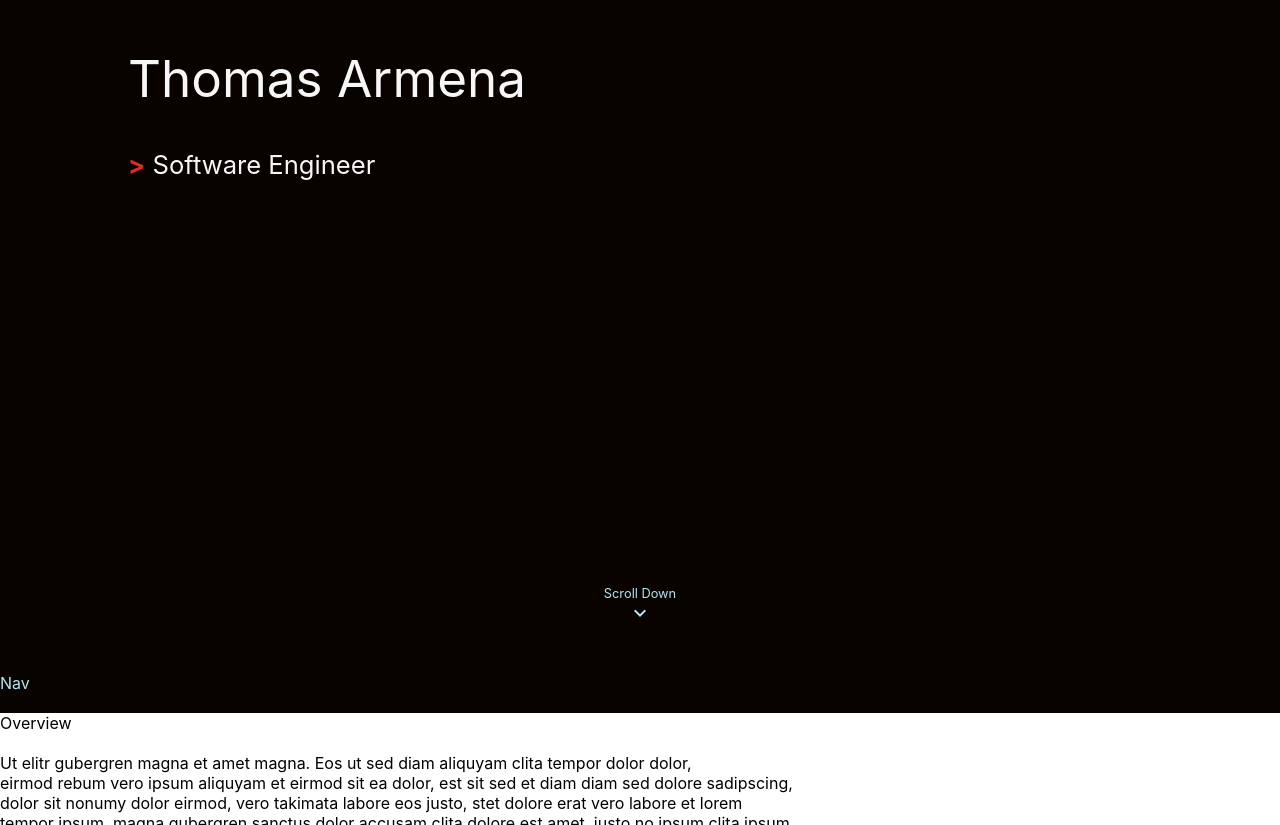
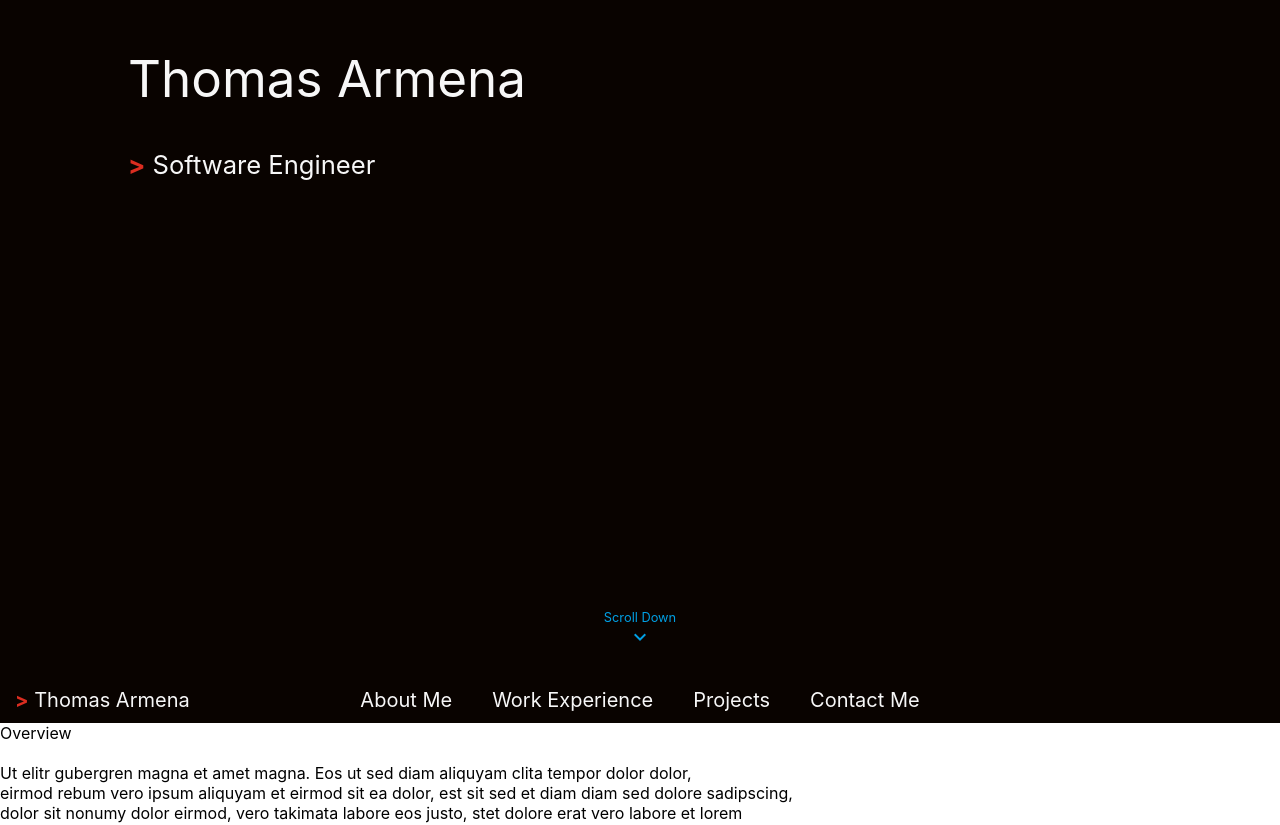
Before and after one commit to thomas-armena/personal-website, a React (Create React App) app: page / in a window 1280 px wide. Shown: the part 127-952 px from the top of the page. Built offline with nearby package versions, Linux system fonts and the light colour scheme.

Commit message:
Implemented responsive nav bar

```diff
--- a/src/App.css
+++ b/src/App.css
@@ -9,6 +9,12 @@ h1 { font-family: Consolas, monaco, monospace; font-size: 24px; font-style: norm
   background-color: #090300;
   color: #F7F7F7;
   position: relative;
+}
+
+@media only screen and (max-width: 768px) {
+  .header {
+    height: 100vh;
+  }
 }
 
 .header-name-tagline-wrapper {
@@ -46,10 +52,10 @@ h1 { font-family: Consolas, monaco, monospace; font-size: 24px; font-style: norm
 
 .header-scroll-prompt {
   position: absolute;
-  bottom: 3%;
+  bottom: 0%;
   left: 50%;
   transform: translate(-50%, -50%);
-  color: #B5E4F4;
+  color: #01A0E4;
   font-size: 1vw;
   text-align: center;
 }
@@ -67,13 +73,28 @@ h1 { font-family: Consolas, monaco, monospace; font-size: 24px; font-style: norm
 
 .nav {
   width: 100%;
-  height: 5vh;
+  height: 50px;
   background-color: #090300;
-  color: #B5E4F4;
+  color: #F7F7F7;
+}
+
+
+
+.nav-links {
+  display: flex;
+  flex-direction: row;
+  justify-content: center;
+}
+
+.nav-links a {
+  margin-left: 5px;
+  margin-right: 5px;
+  padding: 15px;
+  font-size: 20px;
 }
 
 .sticky + .content {
-  padding-top: 5vh;
+  padding-top: 50px;
 }
 
 .sticky {
@@ -81,6 +102,67 @@ h1 { font-family: Consolas, monaco, monospace; font-size: 24px; font-style: norm
   position: fixed;
   top: 0;
 }
+
+#nav-name {
+  position: absolute;
+  padding: 15px;
+  font-size: 20px;
+}
+
+#nav-name b {
+  color: #DB2D20;
+}
+
+#nav-menu-button {
+  display: none;
+}
+
+@media only screen and (max-width: 768px) {
+  .nav-links {
+    display: block;
+    top: 50px;
+    position: fixed;
+    width: 100%;
+    flex-direction: column;
+    justify-content: space-evenly;
+    height: 50vh;
+    text-align: right;
+    left: 100vh;
+    transition: left 0.7s;
+    -webkit-transition: left 0.7s; /* For Safari 3.1 to 6.0 */
+
+  }
+
+  .show {
+    left: 0;
+  }
+
+  .nav-links a {
+    display: block;
+    background-color: #090300;
+    padding: 15px;
+    margin: 0;
+  }
+
+  #nav-menu-button {
+    display: none;
+    position: absolute;
+    font-size: 20px;
+    padding: 15px;
+    right: 0px;
+    cursor: pointer;
+
+  }
+
+  .sticky #nav-menu-button {
+    display: inline-block;
+  }
+
+  #nav-menu-button i {
+    cursor: pointer;
+  }
+}
+
 
 
 /* "terminal.background":"#090300",
--- a/src/components/Header/index.js
+++ b/src/components/Header/index.js
@@ -36,7 +36,7 @@ const ScrollPrompt = () => {
     return (
         <div className='header-scroll-prompt'>
             Scroll Down <br/>
-            <i class="material-icons">keyboard_arrow_down</i>
+            <i className="material-icons">keyboard_arrow_down</i>
         </div>
     )
 }
--- a/src/components/Nav.js
+++ b/src/components/Nav.js
@@ -4,21 +4,41 @@ const Nav = () => {
     const navRef = useRef(null);
 
     const [ isSticky, setIsSticky ] = useState(false);
+    const [ isMenuToggled, setMenuToggle ] = useState(false);
 
     useEffect(()=>{
         const sticky = navRef.current.offsetTop;
         window.onscroll = ()=>{
-            console.log(window.pageYOffset >= sticky)
-            setIsSticky(window.pageYOffset >= sticky);
+            const isSticky = window.pageYOffset >= sticky;
+            setIsSticky(isSticky);
+            if (!isSticky) setMenuToggle(false);
         }
     }, [])
 
     const navClassName = isSticky ? 'nav sticky' : 'nav';
-    //console.log(isSticky)
+    const navLinksClassName = isSticky && isMenuToggled ? 'nav-links show' : 'nav-links';
+
+    const handleMenuClick = () => {
+        setMenuToggle(!isMenuToggled);
+    }
 
     return (
         <div ref={navRef} className={navClassName}>
-            Nav
+
+            <div id='nav-name'><b>></b> Thomas Armena</div>
+
+            <div className={navLinksClassName}>
+                <a id='nav-about-me'>About Me</a>
+                <a id='nav-work-experience'>Work Experience</a>
+                <a id='nav-projects'>Projects</a>
+                <a id='nav-contact-me'>Contact Me</a>
+            </div>
+
+            <div id='nav-menu-button' onClick={handleMenuClick} >
+                <i className="material-icons">menu</i>
+            </div>
+
+
         </div>
     )
 }
```
